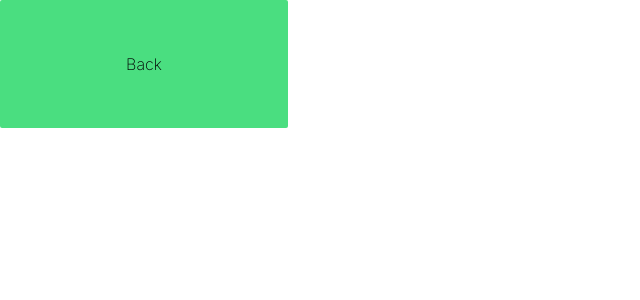
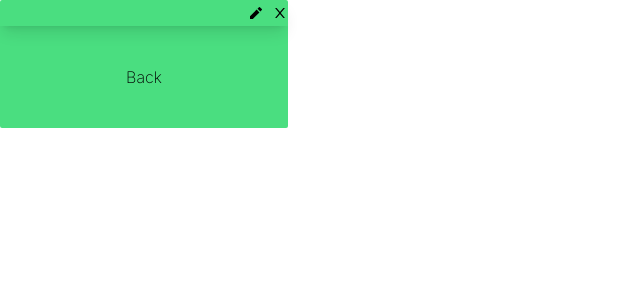
Before and after one commit to LaureanoDev/flashcard, a Next.js app: page /components/Flashcard in a window 1280 px wide. Both pictures are taken after a click on the element 144 px from the left and 64 px from the top of the page. Shown: the top 300 px of the page, without its empty margins (0-640 px from the left). Built offline with nearby package versions, Linux system fonts and the light colour scheme.

Commit message:
icons added

```diff
--- a/package.json
+++ b/package.json
@@ -15,6 +15,7 @@
     "next": "13.1.5",
     "react": "18.2.0",
     "react-dom": "18.2.0",
+    "react-icons": "^4.7.1",
     "uuidv4": "^6.2.13"
   },
   "devDependencies": {
--- a/pages/components/Flashcard.jsx
+++ b/pages/components/Flashcard.jsx
@@ -1,7 +1,9 @@
 import React from "react";
 import { useState } from "react";
+import { AiOutlineClose } from "react-icons/ai";
+import { RiPencilFill } from "react-icons/ri";
 
-const Flashcard = ({title}) => {
+const Flashcard = ({ title }) => {
   const [front, setFront] = useState(true);
 
   const returnCard = () => {
@@ -12,15 +14,36 @@ const Flashcard = ({title}) => {
     <div
       className={
         front
-          ? "h-32 w-72 bg-red-50 rounded-sm cursor-pointer flex items-center justify-center"
-          : "h-32 w-72 bg-green-400 rounded-sm cursor-pointer flex items-center justify-center"
+          ? "h-32 w-72 bg-red-50 rounded-sm cursor-pointer flex flex-col justify-center"
+          : "h-32 w-72 bg-green-400 rounded-sm cursor-pointer flex flex-col justify-center"
       }
       onClick={returnCard}
     >
-      <div className="w-[280px] h-[110px] flex items-center justify-center">
-        <h1 className={front ? "display text-center overflow-hidden" : "hidden"}>{title}</h1>
+      <div className="h-[20%] w-72 shadow-lg flex items-center justify-end gap-2">
+        <RiPencilFill />
+        <AiOutlineClose />
+      </div>
+      <div className="h-[80%] w-72 flex items-center justify-center">
+        <h1
+          className={front ? "display text-center overflow-hidden" : "hidden"}
+        >
+          {title}
+        </h1>
+        <h1
+          className={front ? "hidden" : "display text-center overflow-hidden"}
+        >
+          Back
+        </h1>
+      </div>
+
+      {/* <div className="w-[280px] h-[110px] flex items-center justify-center">
+        <h1
+          className={front ? "display text-center overflow-hidden" : "hidden"}
+        >
+          {title}
+        </h1>
         <h1 className={front ? "hidden" : "display"}>Back</h1>
-      </div>
+      </div> */}
     </div>
   );
 };
```
Also changed, not shown: 1 other file (tests, documents, lock files or other folders).
